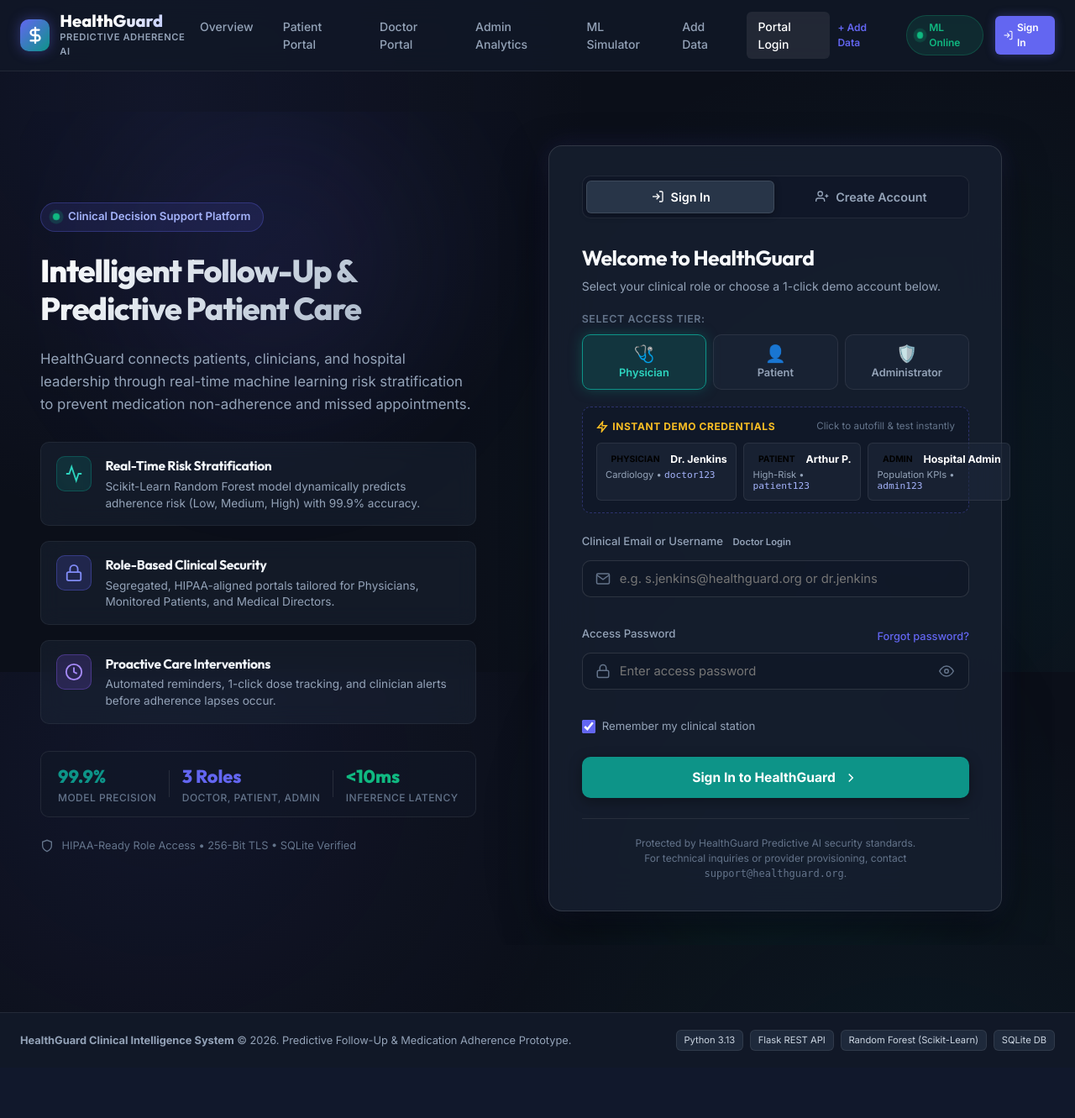
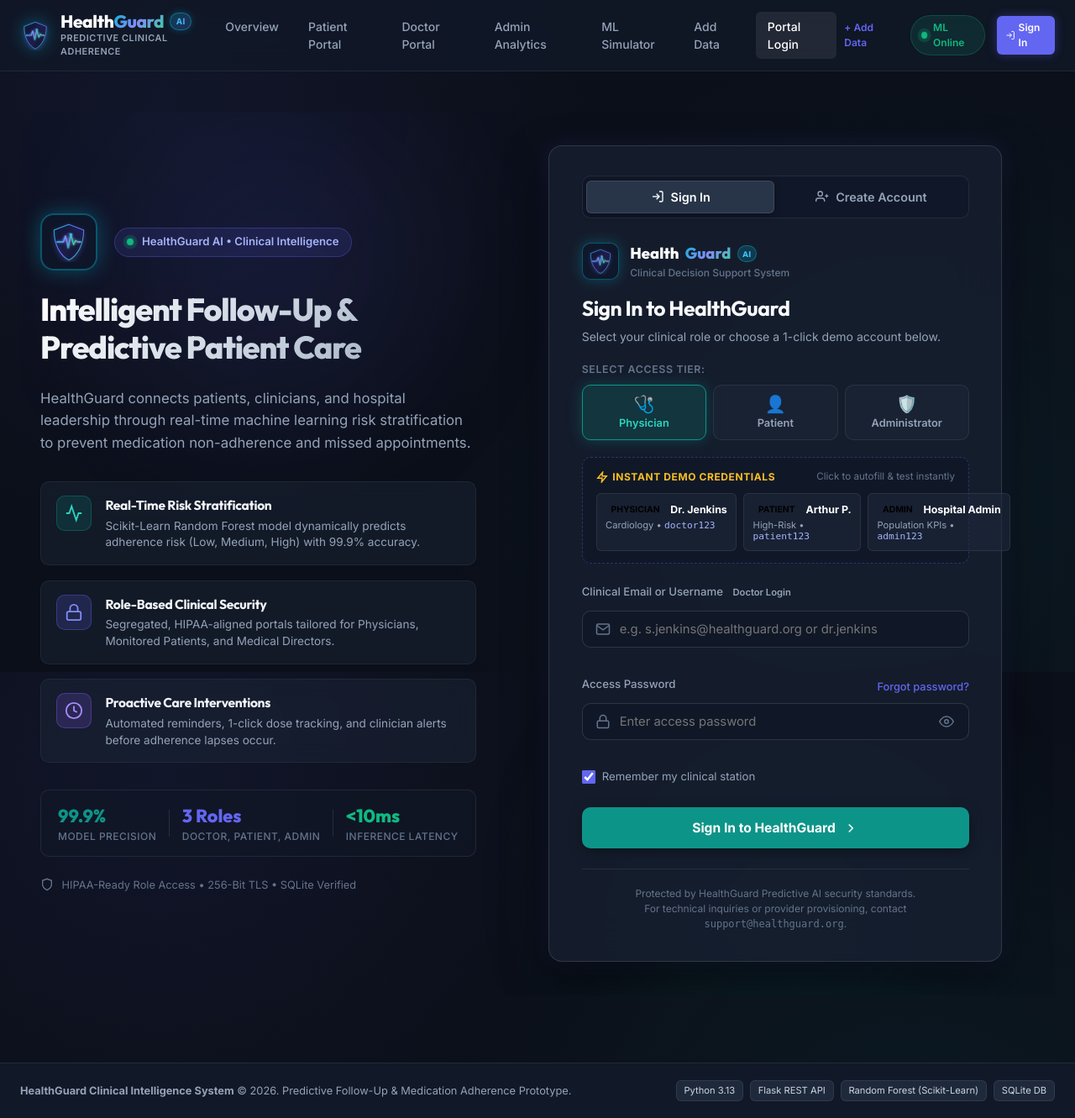
Before and after one commit to Taniya-tyagi-28/Health-guard, a Flask app: page /login in a window 1280 px wide. Shown: the whole page at 84% size. Before the commit the page ends 1251 px from the top, so only its background shows below. Run offline with Flask 3, Linux system fonts and the light colour scheme.

Commit message:
Make '/' directly serve login page, add catchy medical shield & pulse logo, and enable autoDeployTrigger

```diff
--- a/app/routes_portal.py
+++ b/app/routes_portal.py
@@ -11,26 +11,6 @@ from ml.predictor import predict_adherence_risk
 from app.auth import authenticate_user, register_new_user, ensure_auth_tables
 
 portal_bp = Blueprint("portal", __name__)
-
-
-@portal_bp.route("/")
-def root():
-    """
-    Default entry point:
-    Redirects unauthenticated visitors directly to the Login page.
-    If already authenticated, redirects them to their respective role portal.
-    """
-    if "user_id" not in session:
-        return redirect(url_for("portal.login"))
-
-    role = session.get("role")
-    if role == "doctor":
-        return redirect(url_for("portal.doctor_portal", doctor_id=session.get("doctor_id") or 1))
-    elif role == "patient":
-        return redirect(url_for("portal.patient_portal", patient_id=session.get("patient_id") or 1))
-    elif role == "admin":
-        return redirect(url_for("portal.admin_dashboard"))
-    return redirect(url_for("portal.overview"))
 
 
 @portal_bp.route("/overview")
@@ -48,11 +28,8 @@ def overview():
     return render_template("index.html", doctors=doctors, patients=patients, kpis=kpis)
 
 
-def index():
-    """Backward compatibility alias for portal.index."""
-    return overview()
+portal_bp.add_url_rule("/overview-page", endpoint="index", view_func=overview)
 
-portal_bp.add_url_rule("/overview-page", endpoint="index", view_func=overview)
 
 
 
@@ -504,16 +481,29 @@ def inject_current_user():
     return {"current_user": None}
 
 
+@portal_bp.route("/", methods=["GET", "POST"])
 @portal_bp.route("/login", methods=["GET", "POST"])
 def login():
     """
-    Unified Clinical Authentication Portal.
-    Supports Doctor, Patient, and Admin login with role-aware redirection,
-    instant demo autofill credentials, and security validation.
+    Primary Authentication Portal & Default Landing Page.
+    Directly renders the login interface at '/' and '/login' for immediate access.
+    If already authenticated, redirects directly to their active role portal.
     """
     next_url = request.args.get("next")
     prefill_role = request.args.get("role", "doctor")
     action = request.args.get("action", "login")  # 'login' or 'register'
+
+    # If already logged in and visiting without an action, route directly to their dashboard
+    if "user_id" in session and request.method == "GET" and action != "register":
+        role = session.get("role")
+        if role == "doctor":
+            return redirect(url_for("portal.doctor_portal", doctor_id=session.get("doctor_id") or 1))
+        elif role == "patient":
+            return redirect(url_for("portal.patient_portal", patient_id=session.get("patient_id") or 1))
+        elif role == "admin":
+            return redirect(url_for("portal.admin_dashboard"))
+        return redirect(url_for("portal.overview"))
+
 
     if request.method == "POST":
         identifier = request.form.get("identifier", "").strip()
--- a/app/static/css/style.css
+++ b/app/static/css/style.css
@@ -103,36 +103,68 @@ a:hover {
     gap: 0.75rem;
 }
 
-.brand-icon {
-    width: 38px;
-    height: 38px;
-    background: linear-gradient(135deg, var(--color-indigo), var(--color-teal));
-    border-radius: var(--radius-md);
+.brand-logo-catchy {
+    width: 40px;
+    height: 40px;
     display: flex;
     align-items: center;
     justify-content: center;
-    color: #fff;
-    box-shadow: 0 0 15px rgba(99, 102, 241, 0.4);
+    filter: drop-shadow(0 0 10px rgba(6, 182, 212, 0.45));
+    transition: transform 0.25s cubic-bezier(0.34, 1.56, 0.64, 1);
+}
+
+.brand-logo:hover .brand-logo-catchy {
+    transform: scale(1.1) rotate(-3deg);
+}
+
+.catchy-logo-img {
+    width: 100%;
+    height: 100%;
+    object-fit: contain;
 }
 
 .brand-text {
     display: flex;
     flex-direction: column;
+}
+
+.brand-title-wrap {
+    display: flex;
+    align-items: center;
+    gap: 0.45rem;
 }
 
 .brand-name {
     font-family: var(--font-heading);
-    font-size: 1.25rem;
+    font-size: 1.3rem;
     font-weight: 800;
-    color: #fff;
+    color: #ffffff;
     line-height: 1.1;
-    background: linear-gradient(135deg, #ffffff 40%, #a5b4fc);
+    letter-spacing: -0.02em;
+}
+
+.brand-highlight, .brand-gradient-text {
+    background: linear-gradient(135deg, #06b6d4 0%, #818cf8 50%, #34d399 100%);
     -webkit-background-clip: text;
     -webkit-text-fill-color: transparent;
+    font-weight: 800;
+}
+
+.brand-ai-chip {
+    font-size: 0.625rem;
+    font-weight: 800;
+    text-transform: uppercase;
+    background: linear-gradient(135deg, rgba(6, 182, 212, 0.25), rgba(99, 102, 241, 0.25));
+    border: 1px solid rgba(6, 182, 212, 0.45);
+    color: #38bdf8;
+    padding: 0.1rem 0.4rem;
+    border-radius: var(--radius-full);
+    letter-spacing: 0.05em;
+    box-shadow: 0 0 8px rgba(6, 182, 212, 0.3);
 }
 
 .brand-sub {
-    font-size: 0.7rem;
+    font-size: 0.68rem;
     color: var(--text-secondary);
     text-transform: uppercase;
     letter-spacing: 0.05em;
@@ -2223,3 +2255,88 @@ a:hover {
         grid-template-columns: 1fr;
     }
 }
+
+/* Catchy Logo Styles on Auth Pages */
+.auth-showcase-logo-row {
+    display: flex;
+    align-items: center;
+    gap: 1.25rem;
+}
+
+.auth-catchy-logo-bubble {
+    width: 68px;
+    height: 68px;
+    background: rgba(15, 23, 42, 0.7);
+    border: 2px solid rgba(6, 182, 212, 0.4);
+    border-radius: var(--radius-lg);
+    display: flex;
+    align-items: center;
+    justify-content: center;
+    box-shadow: 0 0 25px rgba(6, 182, 212, 0.35);
+    padding: 8px;
+    transition: transform 0.3s cubic-bezier(0.34, 1.56, 0.64, 1);
+}
+
+.auth-catchy-logo-bubble:hover {
+    transform: scale(1.08) rotate(3deg);
+    box-shadow: 0 0 35px rgba(99, 102, 241, 0.5);
+}
+
+.auth-large-logo-svg {
+    width: 100%;
+    height: 100%;
+    object-fit: contain;
+}
+
+.auth-header-brand-wrap {
+    display: flex;
+    align-items: center;
+    gap: 0.85rem;
+    margin-bottom: 0.9rem;
+}
+
+.auth-card-logo-pill {
+    width: 44px;
+    height: 44px;
+    background: rgba(15, 23, 42, 0.75);
+    border: 1.5px solid rgba(6, 182, 212, 0.4);
+    border-radius: var(--radius-md);
+    display: flex;
+    align-items: center;
+    justify-content: center;
+    box-shadow: 0 0 15px rgba(6, 182, 212, 0.3);
+    padding: 5px;
+    flex-shrink: 0;
+}
+
+.auth-card-logo-img {
+    width: 100%;
+    height: 100%;
+    object-fit: contain;
+}
+
+.auth-header-app-name {
+    font-family: var(--font-heading);
+    font-size: 1.15rem;
+    font-weight: 800;
+    color: #ffffff;
+    display: flex;
+    align-items: center;
+    gap: 0.45rem;
+}
+
+.auth-header-ai-badge {
+    font-size: 0.6rem;
+    font-weight: 800;
+    padding: 0.1rem 0.35rem;
+    border-radius: var(--radius-full);
+    background: rgba(6, 182, 212, 0.2);
+    border: 1px solid rgba(6, 182, 212, 0.4);
+    color: #38bdf8;
+}
+
+.auth-header-sub {
+    font-size: 0.75rem;
+    color: var(--text-muted);
+    font-weight: 500;
+}
--- a/app/templates/base.html
+++ b/app/templates/base.html
@@ -12,23 +12,27 @@
     <script src="https://cdn.jsdelivr.net/npm/chart.js"></script>
     <!-- Custom Style -->
     <link rel="stylesheet" href="{{ url_for('static', filename='css/style.css') }}">
+    <!-- Favicon -->
+    <link rel="icon" type="image/svg+xml" href="{{ url_for('static', filename='img/favicon.svg') }}">
     {% block head %}{% endblock %}
 </head>
 <body>
     <!-- Top Navigation Bar -->
     <header class="navbar">
         <div class="nav-container">
-            <a href="{{ url_for('portal.index') }}" class="brand-logo">
-                <div class="brand-icon">
-                    <svg width="22" height="22" viewBox="0 0 24 24" fill="none" stroke="currentColor" stroke-width="2.5" stroke-linecap="round" stroke-linejoin="round">
-                        <path d="M12 2v20M17 5H9.5a3.5 3.5 0 0 0 0 7h5a3.5 3.5 0 0 1 0 7H6"/>
-                    </svg>
+            <a href="{{ url_for('portal.login') }}" class="brand-logo" title="HealthGuard Clinical Intelligence">
+                <div class="brand-logo-catchy">
+                    <img src="{{ url_for('static', filename='img/logo.svg') }}" alt="HealthGuard Shield Logo" class="catchy-logo-img">
                 </div>
                 <div class="brand-text">
-                    <span class="brand-name">HealthGuard</span>
-                    <span class="brand-sub">Predictive Adherence AI</span>
+                    <div class="brand-title-wrap">
+                        <span class="brand-name">Health<span class="brand-gradient-text">Guard</span></span>
+                        <span class="brand-ai-chip">AI</span>
+                    </div>
+                    <span class="brand-sub">Predictive Clinical Adherence</span>
                 </div>
             </a>
+
 
             <nav class="nav-links">
                 <a href="{{ url_for('portal.overview') }}" class="nav-link {% if request.endpoint in ['portal.overview', 'portal.index'] %}active{% endif %}">
--- a/app/templates/login.html
+++ b/app/templates/login.html
@@ -11,9 +11,14 @@
     <div class="auth-container">
         <!-- Left Side: Platform Intelligence Showcase -->
         <div class="auth-showcase-panel">
-            <div class="auth-brand-badge">
-                <span class="pulse-dot"></span>
-                <span>Clinical Decision Support Platform</span>
+            <div class="auth-showcase-logo-row">
+                <div class="auth-catchy-logo-bubble">
+                    <img src="{{ url_for('static', filename='img/logo.svg') }}" alt="HealthGuard AI Logo" class="auth-large-logo-svg">
+                </div>
+                <div class="auth-brand-badge">
+                    <span class="pulse-dot"></span>
+                    <span>HealthGuard AI &bull; Clinical Intelligence</span>
+                </div>
             </div>
 
             <h1 class="auth-showcase-title">
@@ -149,7 +154,16 @@
                 <!-- SIGN IN FORM SECTION -->
                 <div id="sectionSignIn" style="{% if action == 'register' %}display: none;{% endif %}">
                     <div class="auth-header">
-                        <h2>Welcome to HealthGuard</h2>
+                        <div class="auth-header-brand-wrap">
+                            <div class="auth-card-logo-pill">
+                                <img src="{{ url_for('static', filename='img/logo.svg') }}" alt="HealthGuard" class="auth-card-logo-img">
+                            </div>
+                            <div>
+                                <div class="auth-header-app-name">Health<span class="brand-gradient-text">Guard</span> <span class="auth-header-ai-badge">AI</span></div>
+                                <div class="auth-header-sub">Clinical Decision Support System</div>
+                            </div>
+                        </div>
+                        <h2>Sign In to HealthGuard</h2>
                         <p class="auth-subtitle">Select your clinical role or choose a 1-click demo account below.</p>
                     </div>
 
--- a/render.yaml
+++ b/render.yaml
@@ -3,6 +3,7 @@ services:
     name: healthguard
     runtime: python
     plan: free
+    autoDeployTrigger: commit
     buildCommand: "pip install -r requirements.txt && python ml/train_model.py && python database/seed_data.py"
     startCommand: "gunicorn \"app:create_app()\" --bind 0.0.0.0:$PORT"
     envVars:
```
Also changed, not shown: tests/test_auth.py (+9 -5 lines), app/static/img/favicon.svg (added), app/static/img/logo.svg (added).
